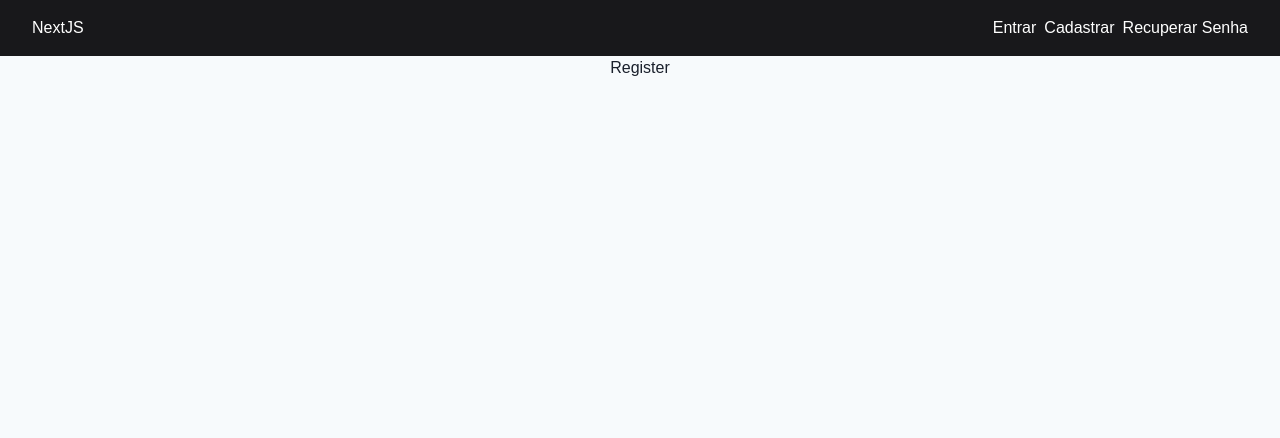
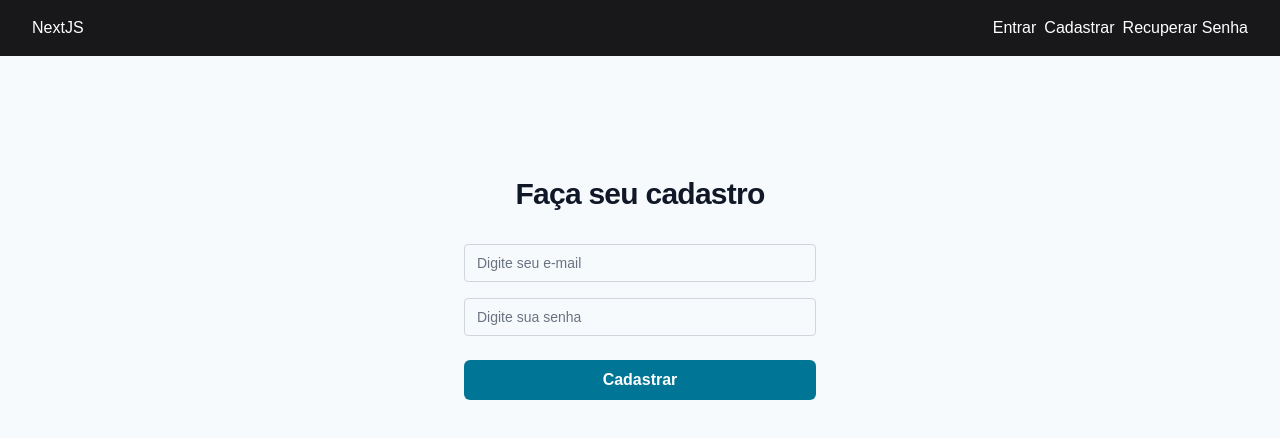
Before and after one commit to alexandre-carvalho/my-todo, a Next.js app: page /register in a window 1280 px wide. Shown: the top 438 px of the page. Built offline with nearby package versions, Linux system fonts and the light colour scheme.

Commit message:
Create firebase register method

```diff
--- a/src/app/(public)/register/page.tsx
+++ b/src/app/(public)/register/page.tsx
@@ -1,7 +1,108 @@
+"use client";
+import { ButtonBase } from "@/components/buttons/button-base";
+import { auth } from "@/utils/firebase";
+import { zodResolver } from "@hookform/resolvers/zod";
+import { FirebaseError } from "firebase/app";
+import { createUserWithEmailAndPassword } from "firebase/auth";
+import { useForm } from "react-hook-form";
+import { z } from "zod";
+
+const registerSchema = z.object({
+  username: z
+    .string()
+    .min(1, "O e-mail é obrigatório.")
+    .email("Endereço de e-mail inválido"),
+  password: z.string().min(6, "A senha deve ter pelo menos 6 caracteres."),
+});
+
 export default function Register() {
+  const {
+    register,
+    handleSubmit,
+    formState: { errors },
+  } = useForm<z.infer<typeof registerSchema>>({
+    resolver: zodResolver(registerSchema),
+  });
+
+  const handleRegister = async (data: z.infer<typeof registerSchema>) => {
+    console.log("Dados do formulário: ", data);
+    try {
+      const userCredential = await createUserWithEmailAndPassword(
+        auth,
+        data.username,
+        data.password
+      );
+      const user = userCredential.user;
+      console.log("Usuário cadastrado com sucesso! ", { user });
+    } catch (error: unknown) {
+      if (error instanceof FirebaseError) {
+        const errorCode = error.code;
+        const errorMessage = error.message;
+        console.log(
+          "Erro ao cadastrar usuário: ",
+          { errorMessage },
+          { errorCode }
+        );
+      }
+    }
+  };
+
   return (
-    <div>
-      <h1>Register</h1>
+    <div className="flex w-full items-center justify-center py-12 px-4 sm:px-6 lg:px-8">
+      <div className="w-full max-w-md space-y-8 p-12">
+        <div>
+          <h2 className="mt-6 text-center text-3xl font-bold tracking-tight text-gray-900">
+            Faça seu cadastro
+          </h2>
+        </div>
+        <form
+          className="mt-8 space-y-6"
+          onSubmit={handleSubmit(handleRegister)}
+        >
+          <div className="space-y-4">
+            <div>
+              <label htmlFor="username-address" className="sr-only">
+                Digite seu e-mail
+              </label>
+              <input
+                id="username-address"
+                type="email"
+                autoComplete="username"
+                className="relative block w-full appearance-none rounded border border-gray-300 px-3 py-2 text-gray-900 placeholder-gray-500 focus:z-10 focus:border-cyan-700 focus:outline-none focus:ring-cyan-700 sm:text-sm"
+                placeholder="Digite seu e-mail"
+                {...register("username")}
+              />
+              {errors.username && (
+                <p className="mt-1 text-sm text-red-600">
+                  {errors.username.message}
+                </p>
+              )}
+            </div>
+            <div>
+              <label htmlFor="password" className="sr-only">
+                Digite sua senha
+              </label>
+              <input
+                id="password"
+                type="password"
+                autoComplete="current-password"
+                className="relative block w-full appearance-none rounded border border-gray-300 px-3 py-2 text-gray-900 placeholder-gray-500 focus:z-10 focus:border-cyan-700 focus:outline-none focus:ring-cyan-700 sm:text-sm"
+                placeholder="Digite sua senha"
+                {...register("password")}
+              />
+              {errors.password && (
+                <p className="mt-1 text-sm text-red-600">
+                  {errors.password.message}
+                </p>
+              )}
+            </div>
+          </div>
+
+          <div>
+            <ButtonBase label="Cadastrar" type="submit" />
+          </div>
+        </form>
+      </div>
     </div>
   );
 }
--- a/src/app/(public)/sign-in/page.tsx
+++ b/src/app/(public)/sign-in/page.tsx
@@ -1,7 +1,87 @@
+"use client";
+import { ButtonBase } from "@/components/buttons/button-base";
+import { zodResolver } from "@hookform/resolvers/zod";
+import { useForm } from "react-hook-form";
+import { z } from "zod";
+
+const signInSchema = z.object({
+  username: z
+    .string()
+    .min(1, "O e-mail é obrigatório.")
+    .email("Endereço de e-mail inválido"),
+  password: z.string().min(6, "A senha deve ter pelo menos 6 caracteres."),
+});
+
 export default function SignIn() {
+  const {
+    register,
+    handleSubmit,
+    formState: { errors },
+  } = useForm<z.infer<typeof signInSchema>>({
+    resolver: zodResolver(signInSchema),
+  });
+
+  const handleSubmitForm = (data: z.infer<typeof signInSchema>) => {
+    console.log("Username:", data.username, "Password:", data.password);
+    // Handle login logic here (e.g., API call)
+  };
+
   return (
-    <div>
-      <h1>SignIn</h1>
+    <div className="flex w-full items-center justify-center py-12 px-4 sm:px-6 lg:px-8">
+      <div className="w-full max-w-md space-y-8 p-12">
+        <div>
+          <h2 className="mt-6 text-center text-3xl font-bold tracking-tight text-gray-900">
+            Faça seu login
+          </h2>
+        </div>
+        <form
+          className="mt-8 space-y-6"
+          onSubmit={handleSubmit(handleSubmitForm)}
+        >
+          <div className="space-y-4">
+            <div>
+              <label htmlFor="username-address" className="sr-only">
+                Digite seu e-mail
+              </label>
+              <input
+                id="username-address"
+                type="email"
+                autoComplete="username"
+                className="relative block w-full appearance-none rounded border border-gray-300 px-3 py-2 text-gray-900 placeholder-gray-500 focus:z-10 focus:border-cyan-700 focus:outline-none focus:ring-cyan-700 sm:text-sm"
+                placeholder="Digite seu e-mail"
+                {...register("username")}
+              />
+              {errors.username && (
+                <p className="mt-1 text-sm text-red-600">
+                  {errors.username.message}
+                </p>
+              )}
+            </div>
+            <div>
+              <label htmlFor="password" className="sr-only">
+                Digite sua senha
+              </label>
+              <input
+                id="password"
+                type="password"
+                autoComplete="current-password"
+                className="relative block w-full appearance-none rounded border border-gray-300 px-3 py-2 text-gray-900 placeholder-gray-500 focus:z-10 focus:border-cyan-700 focus:outline-none focus:ring-cyan-700 sm:text-sm"
+                placeholder="Digite sua senha"
+                {...register("password")}
+              />
+              {errors.password && (
+                <p className="mt-1 text-sm text-red-600">
+                  {errors.password.message}
+                </p>
+              )}
+            </div>
+          </div>
+
+          <div>
+            <ButtonBase label="Entrar" type="submit" />
+          </div>
+        </form>
+      </div>
     </div>
   );
 }
--- a/src/components/buttons/button-base/index.tsx
+++ b/src/components/buttons/button-base/index.tsx
@@ -1,15 +1,19 @@
-import { MouseEvent } from "react";
-
 export interface ButtonBaseProps {
   label: string;
-  onClick?: (event: MouseEvent<HTMLButtonElement>) => void;
+  type?: "button" | "submit" | "reset";
+  disabled?: boolean;
 }
 
-export function ButtonBase({ label, onClick }: ButtonBaseProps) {
+export function ButtonBase({ label, type, disabled }: ButtonBaseProps) {
   return (
     <button
-      onClick={onClick}
-      className="flex justify-center bg-cyan-700 hover:bg-cyan-600 text-white font-semibold rounded-md w-[200px] p-2 transition duration-150"
+      type={type}
+      disabled={disabled}
+      className={`flex w-full justify-center text-white font-semibold rounded-md p-2 transition duration-150 ${
+        disabled
+          ? "bg-gray-400 cursor-not-allowed"
+          : "bg-cyan-700 hover:bg-cyan-600"
+      }`}
     >
       <span>{label}</span>
     </button>
--- /dev/null
+++ b/src/utils/firebase.js
@@ -0,0 +1,23 @@
+// Import the functions you need from the SDKs you need
+import { getApp, getApps, initializeApp } from "firebase/app";
+import { getAuth } from "firebase/auth";
+// TODO: Add SDKs for Firebase products that you want to use
+// https://firebase.google.com/docs/web/setup#available-libraries
+
+// Your web app's Firebase configuration
+// For Firebase JS SDK v7.20.0 and later, measurementId is optional
+const firebaseConfig = {
+  apiKey: "AIzaSyC0WUPvSjMfpD9xBz5Wocy4-0ljLRwfQxs",
+  authDomain: "my-todo-3c1ba.firebaseapp.com",
+  projectId: "my-todo-3c1ba",
+  storageBucket: "my-todo-3c1ba.firebasestorage.app",
+  messagingSenderId: "1056665297666",
+  appId: "1:1056665297666:web:0cf4bf91c07c50c6c1981b",
+  measurementId: "G-7MM2F9YVWV",
+};
+
+// Initialize Firebase
+const app = !getApps().length ? initializeApp(firebaseConfig) : getApp();
+const auth = getAuth(app);
+
+export { app, auth };
```
Also changed, not shown: package.json (+6 -2 lines), src/services/auth.ts (added), 2 other files (tests, documents, lock files or other folders).
